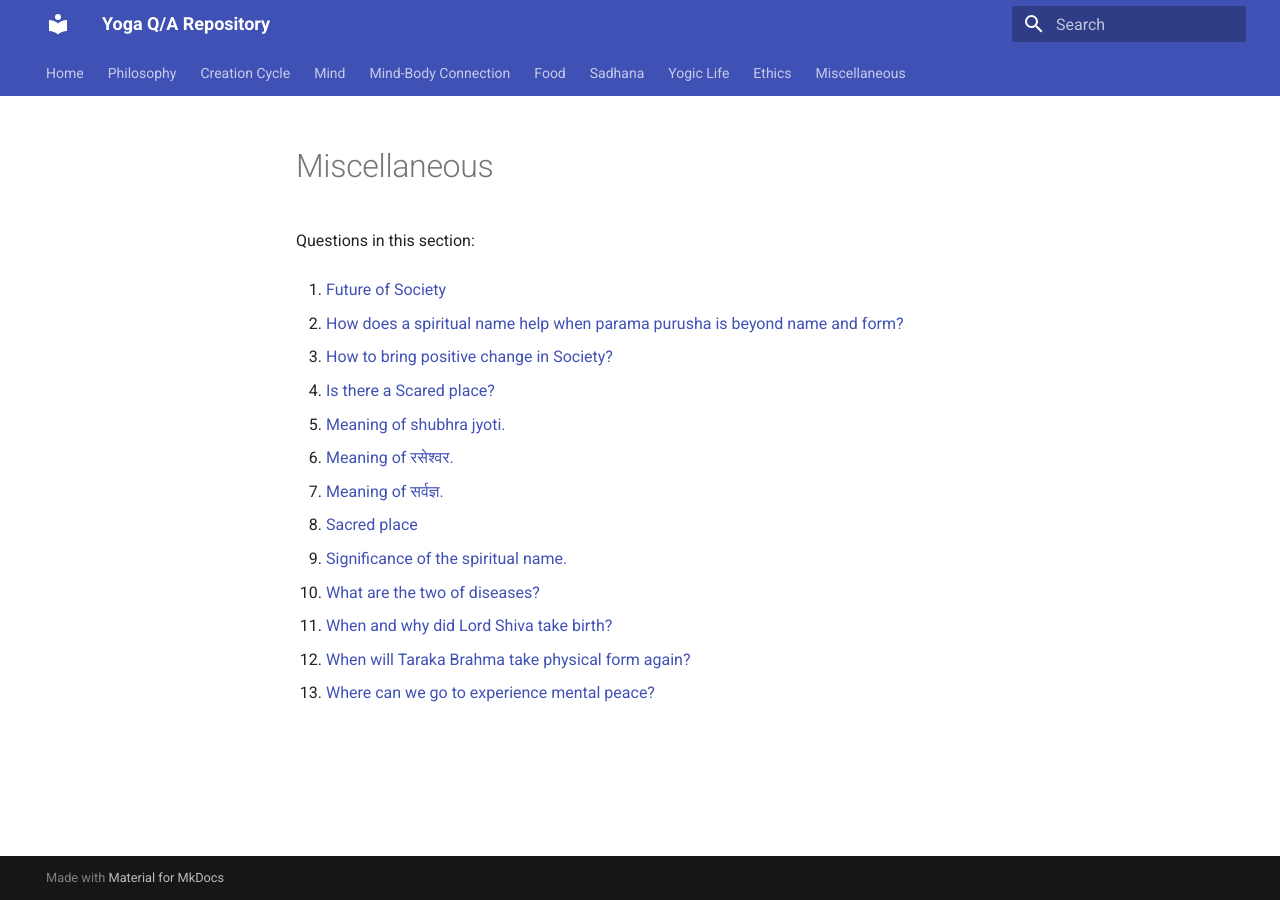
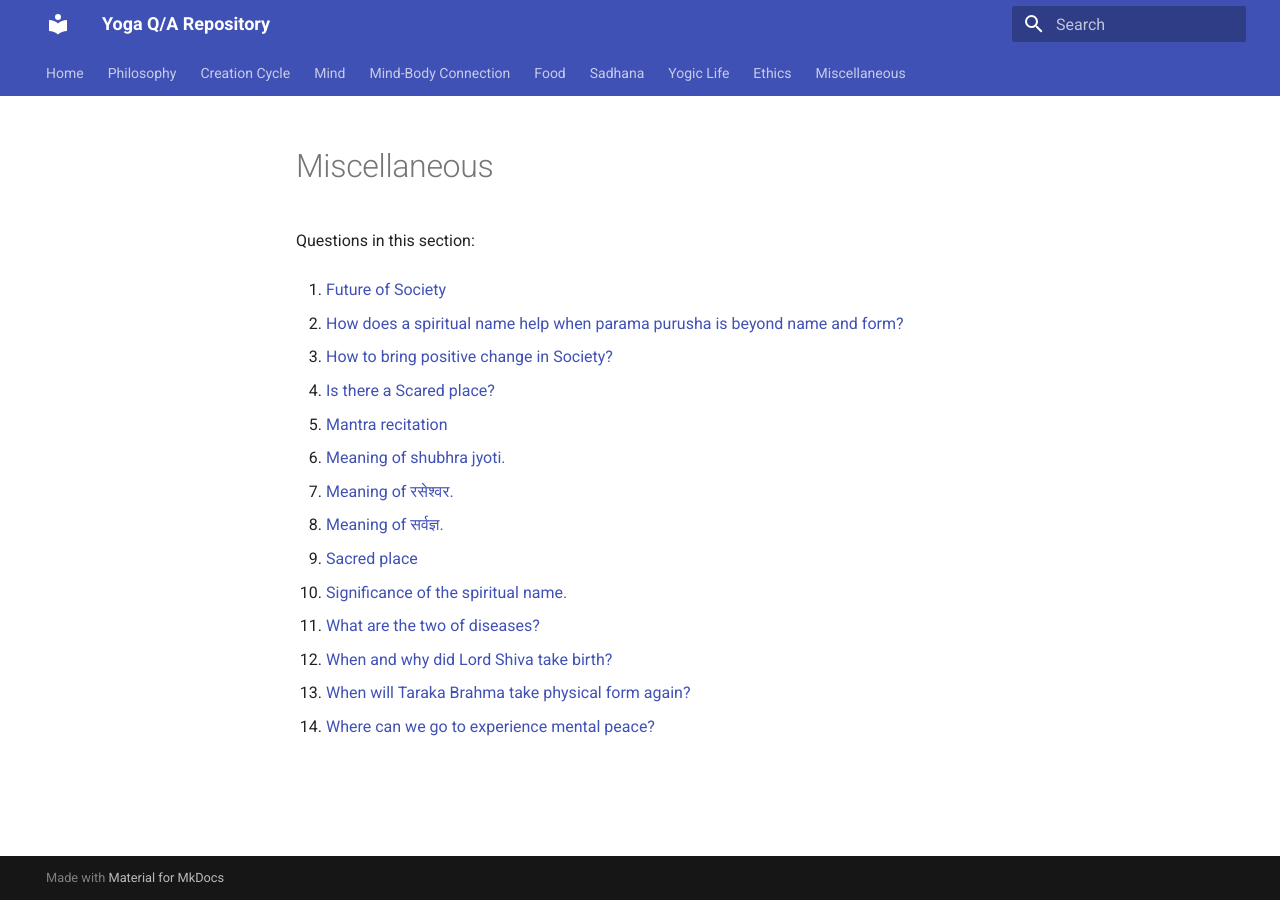
Before and after one commit to yogiclife/yoga-qa, an MkDocs documentation site: the page built from docs/miscellaneous/README.md, in a window 1280 px wide. Built offline with MkDocs 1.6.1 and Material for MkDocs 9.7.7, drawn with Linux system fonts in a browser that asks for light colours.

Commit message:
Update topic indices [skip ci]

```diff
--- a/docs/miscellaneous/README.md
+++ b/docs/miscellaneous/README.md
@@ -10,20 +10,22 @@ Questions in this section:
 
 4. [Is there a Scared place?](is-there-a-scared-place-20260629-081134.md)
 
-5. [Meaning of shubhra jyoti.](meaning-of-shubhra-jyoti-20260628-133431.md)
+5. [Mantra recitation](mantra-recitation-20260629-223347.md)
 
-6. [Meaning of रसेश्वर.](meaning-of-20260628-134341.md)
+6. [Meaning of shubhra jyoti.](meaning-of-shubhra-jyoti-20260628-133431.md)
 
-7. [Meaning of सर्वज्ञ.](meaning-of-20260628-134144.md)
+7. [Meaning of रसेश्वर.](meaning-of-20260628-134341.md)
 
-8. [Sacred place](sacred-place-20260629-081217.md)
+8. [Meaning of सर्वज्ञ.](meaning-of-20260628-134144.md)
 
-9. [Significance of the spiritual name.](significance-of-the-spiritual-name-20260628-125349.md)
+9. [Sacred place](sacred-place-20260629-081217.md)
 
-10. [What are the two of diseases?](what-are-the-two-of-diseases-20260628-113916.md)
+10. [Significance of the spiritual name.](significance-of-the-spiritual-name-20260628-125349.md)
 
-11. [When and why did Lord Shiva take birth?](when-and-why-did-lord-shiva-take-birth-20260628-123237.md)
+11. [What are the two of diseases?](what-are-the-two-of-diseases-20260628-113916.md)
 
-12. [When will Taraka Brahma take physical form again?](when-will-taraka-brahma-take-physical-form-again-20260629-114630.md)
+12. [When and why did Lord Shiva take birth?](when-and-why-did-lord-shiva-take-birth-20260628-123237.md)
 
-13. [Where can we go to experience mental peace?](where-can-we-go-to-experience-mental-peace-20260628-115928.md)
+13. [When will Taraka Brahma take physical form again?](when-will-taraka-brahma-take-physical-form-again-20260629-114630.md)
+
+14. [Where can we go to experience mental peace?](where-can-we-go-to-experience-mental-peace-20260628-115928.md)
```
